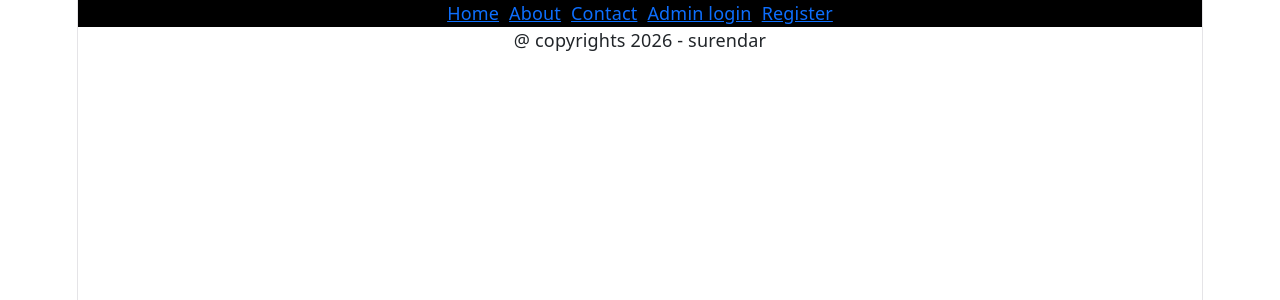
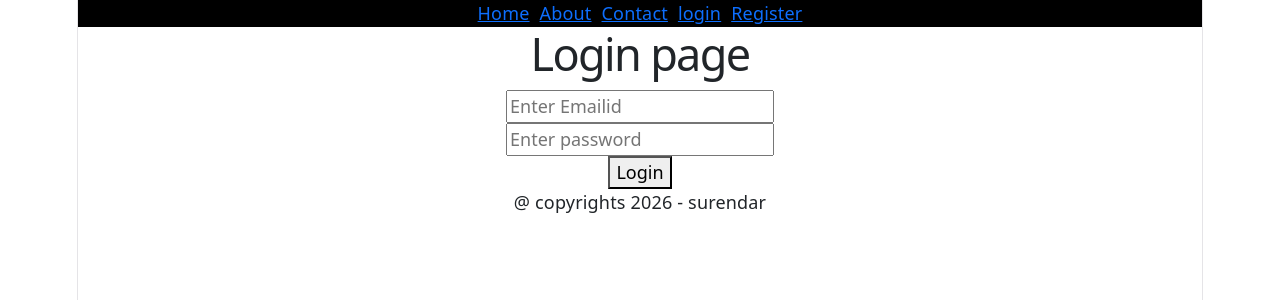
Before and after one commit to surendar77/sample_MERN_app_CSE_B, a React (Vite) app in the folder frontend/hrmanagement_frontend/: page /login in a window 1280 px wide. Shown: the top 300 px of the page. Built offline with nearby package versions, Linux system fonts and the light colour scheme.

Commit message:
app_28102026

```diff
--- a/frontend/hrmanagement_frontend/src/App.jsx
+++ b/frontend/hrmanagement_frontend/src/App.jsx
@@ -11,6 +11,10 @@ import AdminHome from './pages/AdminHome'
 import {Routes,Route} from 'react-router-dom'
 
 import Register from './pages/Register'
+import Login from './pages/Login';
+
+import HrHome from './pages/HrHome'
+import EmpHome from './pages/EmpHome'
 
 function App() {
     return (
@@ -18,6 +22,9 @@ function App() {
     <Header />
        <Routes>
           <Route path="/" element={<Home></Home>}></Route>
+      <Route path="/login" element={<Login></Login>}></Route>
+      <Route path="/emphome" element={<EmpHome></EmpHome>}></Route>
+      <Route path="/hrhome" element={<HrHome></HrHome>}></Route>
           <Route path="/register" element={<Register></Register>}></Route>
           <Route path="/about" element={<About></About>}></Route>
           <Route path="/contact" element={<Contact></Contact>}></Route>
--- a/frontend/hrmanagement_frontend/src/components/Header.jsx
+++ b/frontend/hrmanagement_frontend/src/components/Header.jsx
@@ -6,8 +6,7 @@ function Header(){
           <Link to="/">Home</Link>
           <Link to="/about">About</Link>
           <Link to="/contact">Contact</Link>
-          <Link to="/adminlogin">Admin login</Link>
-
+          <Link to="/login">login</Link>
           <Link to ="/register">Register</Link>
 
         </div>
--- /dev/null
+++ b/frontend/hrmanagement_frontend/src/pages/EmpHome.jsx
@@ -0,0 +1,6 @@
+function EmpHome(){
+    return(<div>
+        <h1>Emp home</h1>
+    </div>)
+}
+export default EmpHome
--- /dev/null
+++ b/frontend/hrmanagement_frontend/src/pages/HrHome.jsx
@@ -0,0 +1,6 @@
+function HrHome(){
+    return(<div>
+        <h1>Hr home</h1>
+    </div>)
+}
+export default HrHome
--- /dev/null
+++ b/frontend/hrmanagement_frontend/src/pages/Login.jsx
@@ -0,0 +1,58 @@
+import { useState } from "react"
+
+import { useNavigate } from "react-router-dom"
+
+function Login(){
+    let [email,setEmail]=useState("")
+    let [password,setPassword]=useState("")
+
+    let navigate=useNavigate()
+
+    let handleLogin=async(event)=>{
+       event.preventDefault()
+       if(email=="admin@gmail.com" && password=="admin"){
+           //navigate to admin home
+           navigate("/adminhome")
+       }else{
+          //check with my db credentials
+          //then decide hrhome or emphome
+    let req=await fetch("http://localhost:3000/api/emp/login",
+            {method:"POST",
+             headers:{"Content-Type":"application/json"},
+             body:JSON.stringify({email,password})
+            });
+    let data=await req.json()
+    console.log(data)
+    if(data.user){
+        if(data.user.role=="HR"){
+             navigate("/hrhome")
+        }else{
+           navigate("/emphome")
+        }
+    }else{
+
+    }
+
+
+
+       }
+
+    }
+
+    return(<div>
+        <h1>Login page</h1>
+    <form onSubmit={handleLogin}>
+     <input type="email"
+     onChange={(e)=>setEmail(e.target.value)}
+     value={email}
+    placeholder="Enter Emailid"></input><br/>
+
+     <input type="password"
+     onChange={(e)=>setPassword(e.target.value)}
+     value={password}
+     placeholder="Enter password"></input><br/>
+     <button type="submit">Login</button>
+    </form>
+    </div>)
+}
+export default Login
```
Also changed, not shown: 1 other file (tests, documents, lock files or other folders).
